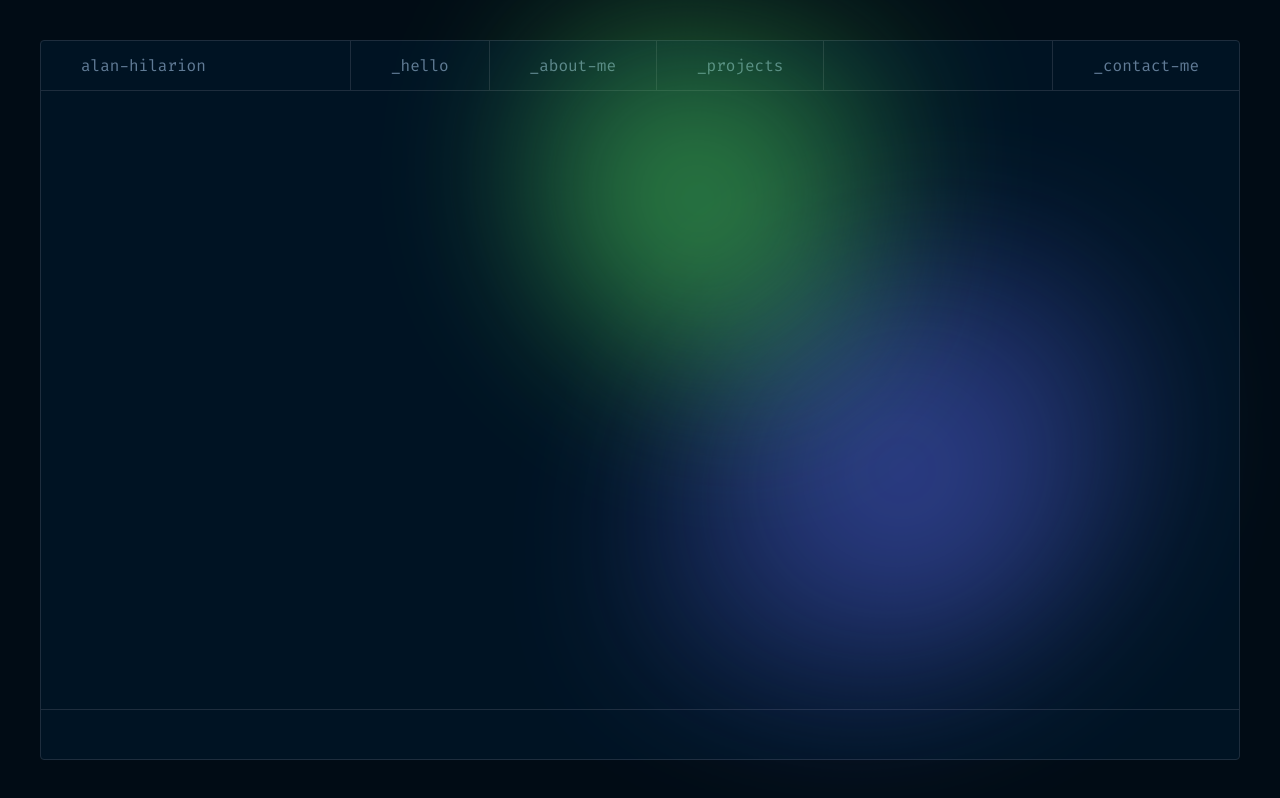
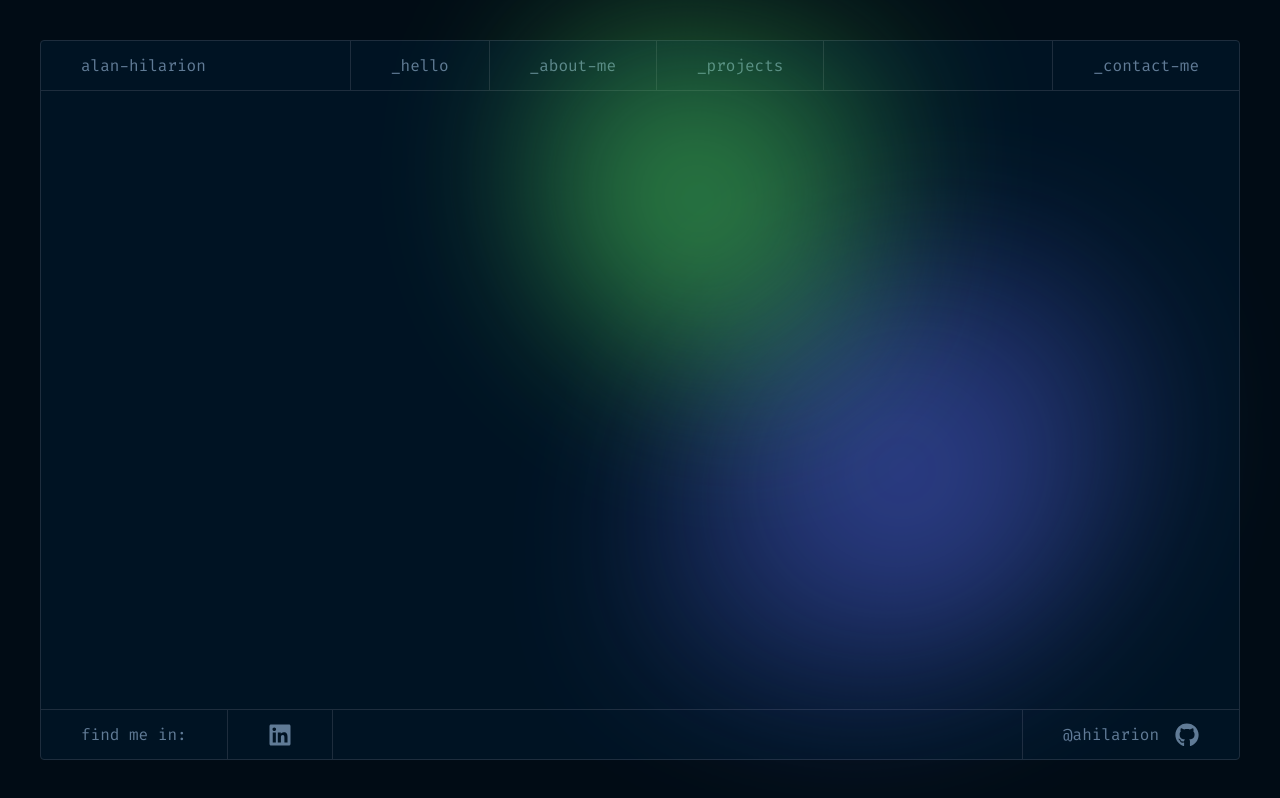
Before and after one commit to ahilarion/portfolio, a Vue app: page / in a window 1280 px wide. Built offline with nearby package versions, Linux system fonts and the light colour scheme.

Commit message:
feat(Footer): add social media links and icons
Add social media links to LinkedIn and GitHub in the Footer component. Also, include corresponding icons for these platforms.

```diff
--- a/src/components/Footer.vue
+++ b/src/components/Footer.vue
@@ -1,10 +1,22 @@
 <script setup>
 
+import NavigationButton from "@/components/NavigationButton.vue";
 </script>
 
 <template>
   <footer class="w-full h-[50px] flex justify-between border-t border-t-stroke">
-
+    <div class="flex justify-start items-stretch text-text">
+      <p class="flex items-center px-10 border-r border-stroke transition-all text-text">find me in:</p>
+      <a href="https://www.linkedin.com/in/alan-hilarion/" target="_blank" rel="noopener noreferrer" class="nav-button border-r">
+        <svg xmlns="http://www.w3.org/2000/svg" class="w-6 h-6 fill-text" viewBox="0 0 448 512"><path d="M416 32H31.9C14.3 32 0 46.5 0 64.3v383.4C0 465.5 14.3 480 31.9 480H416c17.6 0 32-14.5 32-32.3V64.3c0-17.8-14.4-32.3-32-32.3zM135.4 416H69V202.2h66.5V416zm-33.2-243c-21.3 0-38.5-17.3-38.5-38.5S80.9 96 102.2 96c21.2 0 38.5 17.3 38.5 38.5 0 21.3-17.2 38.5-38.5 38.5zm282.1 243h-66.4V312c0-24.8-.5-56.7-34.5-56.7-34.6 0-39.9 27-39.9 54.9V416h-66.4V202.2h63.7v29.2h.9c8.9-16.8 30.6-34.5 62.9-34.5 67.2 0 79.7 44.3 79.7 101.9V416z"/></svg>
+        <span class="underline"></span>
+      </a>
+    </div>
+    <a href="https://github.com/ahilarion" class="nav-button border-l flex items-center gap-4" target="_blank" rel="noopener noreferrer">
+      @ahilarion
+      <svg xmlns="http://www.w3.org/2000/svg" class="w-6 h-6 fill-text" viewBox="0 0 496 512"><path d="M165.9 397.4c0 2-2.3 3.6-5.2 3.6-3.3 .3-5.6-1.3-5.6-3.6 0-2 2.3-3.6 5.2-3.6 3-.3 5.6 1.3 5.6 3.6zm-31.1-4.5c-.7 2 1.3 4.3 4.3 4.9 2.6 1 5.6 0 6.2-2s-1.3-4.3-4.3-5.2c-2.6-.7-5.5 .3-6.2 2.3zm44.2-1.7c-2.9 .7-4.9 2.6-4.6 4.9 .3 2 2.9 3.3 5.9 2.6 2.9-.7 4.9-2.6 4.6-4.6-.3-1.9-3-3.2-5.9-2.9zM244.8 8C106.1 8 0 113.3 0 252c0 110.9 69.8 205.8 169.5 239.2 12.8 2.3 17.3-5.6 17.3-12.1 0-6.2-.3-40.4-.3-61.4 0 0-70 15-84.7-29.8 0 0-11.4-29.1-27.8-36.6 0 0-22.9-15.7 1.6-15.4 0 0 24.9 2 38.6 25.8 21.9 38.6 58.6 27.5 72.9 20.9 2.3-16 8.8-27.1 16-33.7-55.9-6.2-112.3-14.3-112.3-110.5 0-27.5 7.6-41.3 23.6-58.9-2.6-6.5-11.1-33.3 2.6-67.9 20.9-6.5 69 27 69 27 20-5.6 41.5-8.5 62.8-8.5s42.8 2.9 62.8 8.5c0 0 48.1-33.6 69-27 13.7 34.7 5.2 61.4 2.6 67.9 16 17.7 25.8 31.5 25.8 58.9 0 96.5-58.9 104.2-114.8 110.5 9.2 7.9 17 22.9 17 46.4 0 33.7-.3 75.4-.3 83.6 0 6.5 4.6 14.4 17.3 12.1C428.2 457.8 496 362.9 496 252 496 113.3 383.5 8 244.8 8zM97.2 352.9c-1.3 1-1 3.3 .7 5.2 1.6 1.6 3.9 2.3 5.2 1 1.3-1 1-3.3-.7-5.2-1.6-1.6-3.9-2.3-5.2-1zm-10.8-8.1c-.7 1.3 .3 2.9 2.3 3.9 1.6 1 3.6 .7 4.3-.7 .7-1.3-.3-2.9-2.3-3.9-2-.6-3.6-.3-4.3 .7zm32.4 35.6c-1.6 1.3-1 4.3 1.3 6.2 2.3 2.3 5.2 2.6 6.5 1 1.3-1.3 .7-4.3-1.3-6.2-2.2-2.3-5.2-2.6-6.5-1zm-11.4-14.7c-1.6 1-1.6 3.6 0 5.9 1.6 2.3 4.3 3.3 5.6 2.3 1.6-1.3 1.6-3.9 0-6.2-1.4-2.3-4-3.3-5.6-2z"/></svg>
+      <span class="underline"></span>
+    </a>
   </footer>
 </template>
 
```
